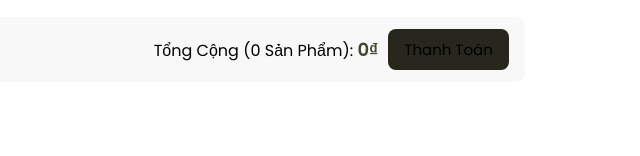
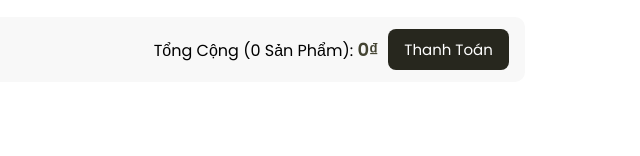
Before and after one commit to Pv12-6/BookStore, a plain HTML site: page projects/cart.html in a window 1280 px wide. Shown: the part 644-800 px from the top of the page, 640-1280 px from the left. Drawn offline with Linux system fonts and the light colour scheme.

Commit message:
Update cart.html

```diff
--- a/projects/cart.html
+++ b/projects/cart.html
@@ -161,7 +161,7 @@
                 <p>Tổng cộng (<span id="selected-count">0</span> sản phẩm):
                     <span id="total-amount">0₫</span>
                 </p>
-                <a href="checkout.html" class="checkout-btn" style="color:black;text-decoration:none;">Thanh toán</a>
+                    <button class="checkout-btn" onclick="location.href='checkout.html'"> Thanh toán </button>
             </div>
         </div>
 
@@ -221,4 +221,5 @@
       </div>
     </footer>
 </body>
+
 </html>
```
